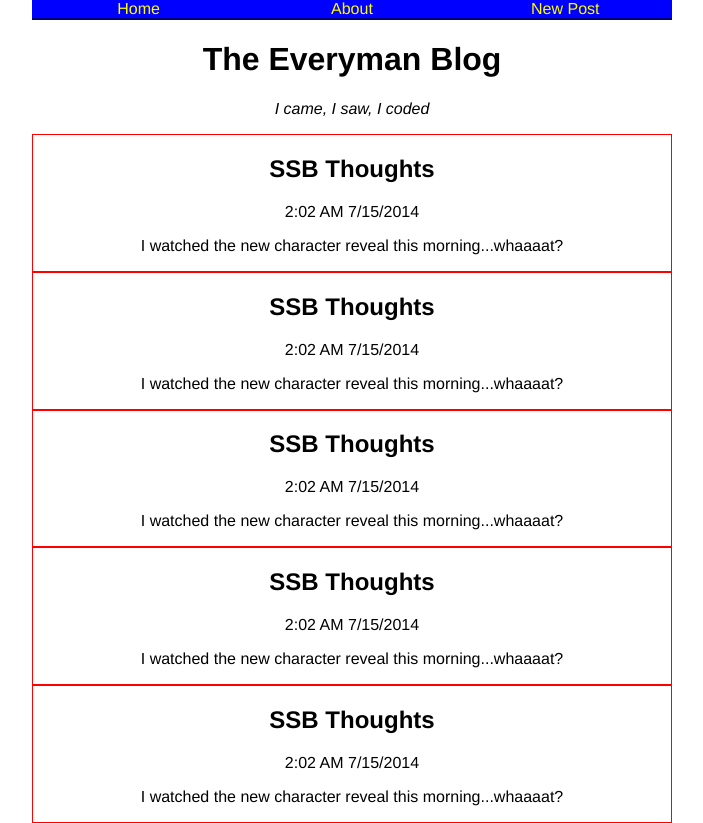
After one commit to anbenson/webdevblog, a Flask app: template templates/index.html in a window 1280 px wide. The commit adds this page. Shown: the whole page, without its empty margins (288-991 px from the left). Run offline with Flask 2, Linux system fonts and the light colour scheme; the template is opened without the code that fills it, so the values that code supplies are empty.

Commit message:
refactored html to use a common base.html

```diff
--- a/app.py
+++ b/app.py
@@ -5,7 +5,7 @@ SET_DEBUG = True
 
 @app.route("/")
 def home():
-  return render_template("base.html")
+  return render_template("index.html")
 
 @app.errorhandler(404)
 def page_not_found(error):
--- a/templates/base.html
+++ b/templates/base.html
@@ -1,8 +1,8 @@
 <!DOCTYPE html>
 <html>
   <head>
-    <link rel="stylesheet" type="text/css" href="../static/base.css">
-    <title>__The Everyman Blog__</title>
+    <link rel="stylesheet" type="text/css" href="{{ url_for("static", filename="base.css")}}">
+    {% block head %}{% endblock %}
   </head>
   <body>
     <div id="header">
--- /dev/null
+++ b/templates/index.html
@@ -0,0 +1,61 @@
+{% extends "base.html" %}
+
+{% block head %}
+    <title>The Everyman Blog</title>
+{% endblock %}
+
+{% block body %}
+        <div id="body-header">
+          <h1>The Everyman Blog</h1>
+          <p>
+            <em>
+              I came, I saw, I coded
+            </em>
+          </p>
+        </div>
+        <div class="example-entry">
+          <div class="entry-header">
+            <h2 class="entry-title">SSB Thoughts</h2>
+            <span class="entry-date">2:02 AM 7/15/2014</span>
+          </div>
+          <p class="entry-description">
+            I watched the new character reveal this morning...whaaaat?
+          </p>
+        </div>
+        <div class="example-entry">
+          <div class="entry-header">
+            <h2 class="entry-title">SSB Thoughts</h2>
+            <span class="entry-date">2:02 AM 7/15/2014</span>
+          </div>
+          <p class="entry-description">
+            I watched the new character reveal this morning...whaaaat?
+          </p>
+        </div>
+        <div class="example-entry">
+          <div class="entry-header">
+            <h2 class="entry-title">SSB Thoughts</h2>
+            <span class="entry-date">2:02 AM 7/15/2014</span>
+          </div>
+          <p class="entry-description">
+            I watched the new character reveal this morning...whaaaat?
+          </p>
+        </div>
+        <div class="example-entry">
+          <div class="entry-header">
+            <h2 class="entry-title">SSB Thoughts</h2>
+            <span class="entry-date">2:02 AM 7/15/2014</span>
+          </div>
+          <p class="entry-description">
+            I watched the new character reveal this morning...whaaaat?
+          </p>
+        </div>
+        <div class="example-entry">
+          <div class="entry-header">
+            <h2 class="entry-title">SSB Thoughts</h2>
+            <span class="entry-date">2:02 AM 7/15/2014</span>
+          </div>
+          <p class="entry-description">
+            I watched the new character reveal this morning...whaaaat?
+          </p>
+        </div>
+{% endblock %}
```
Also changed, not shown: other parts of templates/base.html (+1 -53 lines), templates/error404.html (+8 -25 lines).
